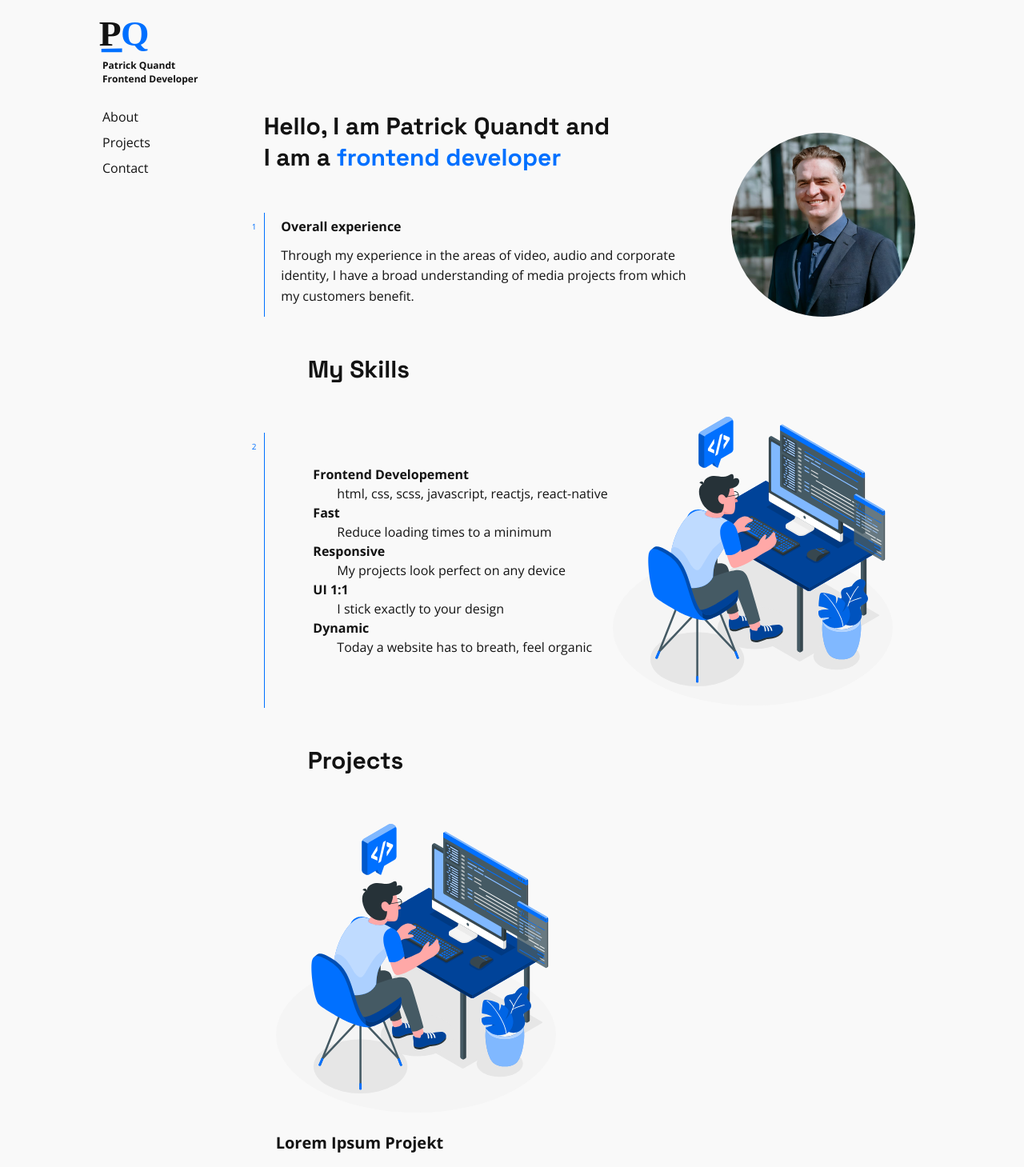
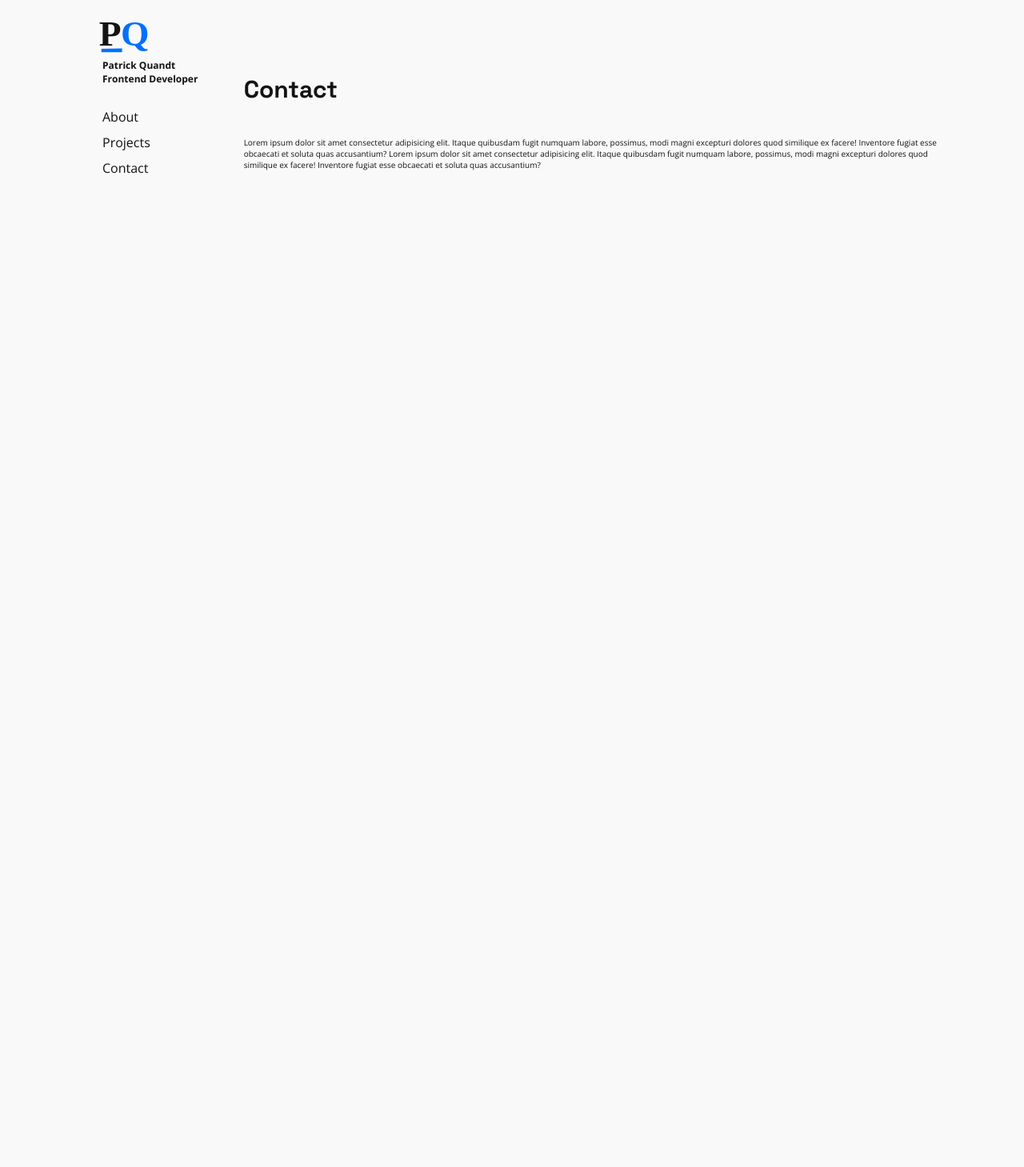
Before and after one commit to pquandt/pqweb, a React (Create React App) app: page /contact in a window 1280 px wide. Shown: the top 1459 px of the page at 80% size. After the commit the page ends 800 px from the top, so only its background shows below. Built offline with nearby package versions, Linux system fonts and the light colour scheme.

Commit message:
navigation redone

```diff
--- a/sass/layout/_about.scss
+++ b/sass/layout/_about.scss
@@ -1,7 +1,7 @@
 .about {
   padding-top: 15%;
   padding-left: 5%;
-  height: fit-content;
+  height: 100%;
 
   &-headline {
     padding-left: 2.5rem;
--- a/sass/layout/_contact.scss
+++ b/sass/layout/_contact.scss
@@ -1,7 +1,7 @@
 .contact {
   margin-top: 10%;
   padding-left: 5%;
-  height: 100vh;
+  height: 100%;
 
   &-span {
     font-family: $secondary-font, sans-serif;
--- a/sass/layout/_skills.scss
+++ b/sass/layout/_skills.scss
@@ -1,7 +1,7 @@
 .skills {
   margin-top: 5%;
   padding-left: 5%;
-  height: fit-content;
+  height: 100%;
 
   &-span {
     font-family: $secondary-font, sans-serif;
--- a/src/components/About.js
+++ b/src/components/About.js
@@ -3,7 +3,7 @@ import avatar from "../img/patrick_business_1.jpg";
 
 export default function About() {
   return (
-    <div className="about">
+    <section className="about" id="aboutcontent">
       <div className="about-headline">
         <h1>Hello, I am Patrick Quandt and</h1>
         <span className="about-span">
@@ -27,6 +27,6 @@ export default function About() {
           <img src={avatar} alt="Patrick Quandt" />
         </div>
       </div>
-    </div>
+    </section>
   );
 }
--- a/src/components/App.js
+++ b/src/components/App.js
@@ -4,29 +4,24 @@ import About from "./About";
 import Skills from "./Skills";
 import Projects from "./Projects";
 import Contact from "./Contact";
+import { BrowserRouter as Router, Switch, Route } from "react-router-dom";
 
 function Start() {
   return (
-    <div>
+    <Router>
       <div id="navcontent">
         <Nav />
       </div>
       <div className="container">
         <div className="left-col"></div>
-        <div id="aboutcontent">
-          <About />
-        </div>
-        <div id="skillcontent">
-          <Skills />
-        </div>
-        <div id="projectcontent">
-          <Projects />
-        </div>
-        <div id="contactcontent">
-          <Contact />
-        </div>
+        <Switch>
+          <Route path="/" exact component={About} />
+          <Route path="/skills" component={Skills} />
+          <Route path="/projects" component={Projects} />
+          <Route path="/contact" component={Contact} />
+        </Switch>
       </div>
-    </div>
+    </Router>
   );
 }
 
--- a/src/components/Nav.js
+++ b/src/components/Nav.js
@@ -1,5 +1,6 @@
 import React from "react";
 import logo from "../img/pqlogo.svg";
+import { Link } from "react-router-dom";
 
 function Nav() {
   return (
@@ -14,15 +15,15 @@ function Nav() {
 
       <nav className="nav-bar">
         <ul className="nav-list">
-          <li>
-            <a href="#aboutcontent">About</a>
-          </li>
-          <li>
-            <a href="#projectcontent">Projects</a>
-          </li>
-          <li>
-            <a href="#contactcontent">Contact</a>
-          </li>
+          <Link to="/">
+            <li>About</li>
+          </Link>
+          <Link to="projects">
+            <li>Projects</li>
+          </Link>
+          <Link to="contact">
+            <li>Contact</li>
+          </Link>
         </ul>
       </nav>
     </div>
--- a/src/components/Projects.js
+++ b/src/components/Projects.js
@@ -5,7 +5,7 @@ import skillpic from "../img/programming-amico-1.svg";
 
 export default function Projects() {
   return (
-    <div className="skills">
+    <section className="skills" id="projectcontent">
       <div>
         <h1>Projects</h1>
       </div>
@@ -20,6 +20,6 @@ export default function Projects() {
           Facilis libero optio aut?
         </p>
       </div>
-    </div>
+    </section>
   );
 }
--- a/src/components/Skills.js
+++ b/src/components/Skills.js
@@ -5,7 +5,7 @@ import skillpic from "../img/programming-amico-1.svg";
 
 export default function Skills() {
   return (
-    <div className="skills">
+    <section className="skills" id="skillcontent">
       <div>
         <h1>My Skills</h1>
       </div>
@@ -35,6 +35,6 @@ export default function Skills() {
           <img src={skillpic} alt="img" className="skills-img" />
         </div>
       </div>
-    </div>
+    </section>
   );
 }
--- a/src/css/style.css
+++ b/src/css/style.css
@@ -119,7 +119,7 @@ h1 {
 .about {
   padding-top: 15%;
   padding-left: 5%;
-  height: fit-content; }
+  height: 100%; }
   .about-headline {
     padding-left: 2.5rem;
     margin-bottom: 3rem; }
@@ -171,7 +171,7 @@ h1 {
 .skills {
   margin-top: 5%;
   padding-left: 5%;
-  height: fit-content; }
+  height: 100%; }
   .skills-span {
     font-family: "Space Grotesk", sans-serif;
     font-weight: 700;
@@ -207,7 +207,7 @@ h1 {
 .contact {
   margin-top: 10%;
   padding-left: 5%;
-  height: 100vh; }
+  height: 100%; }
   .contact-span {
     font-family: "Space Grotesk", sans-serif;
     font-weight: 700;
```
Also changed, not shown: 1 other file (tests, documents, lock files or other folders).
